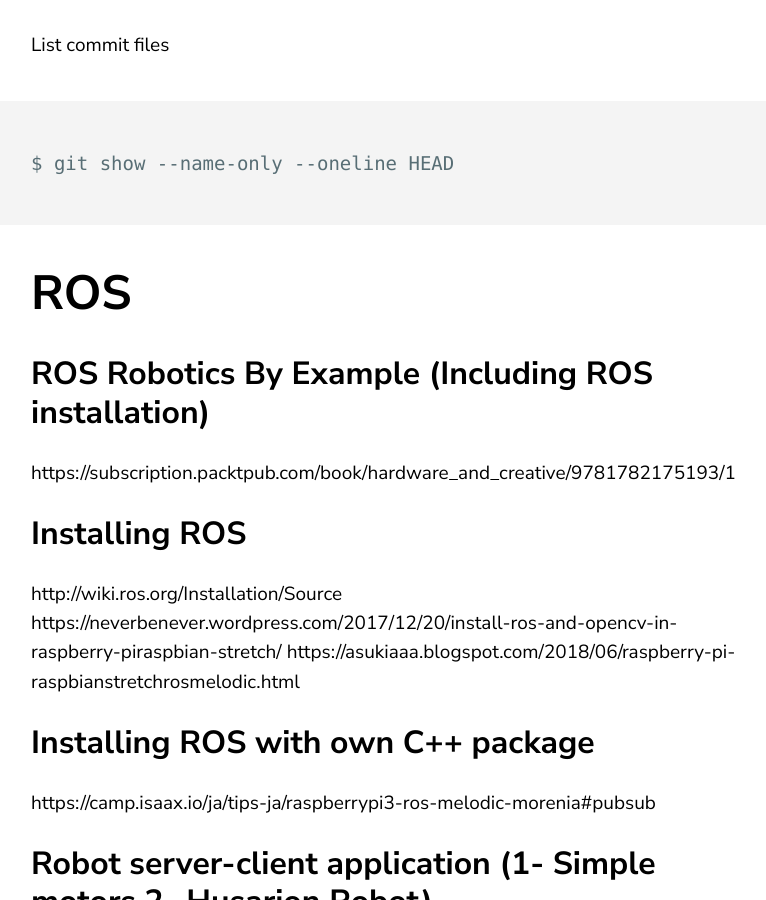
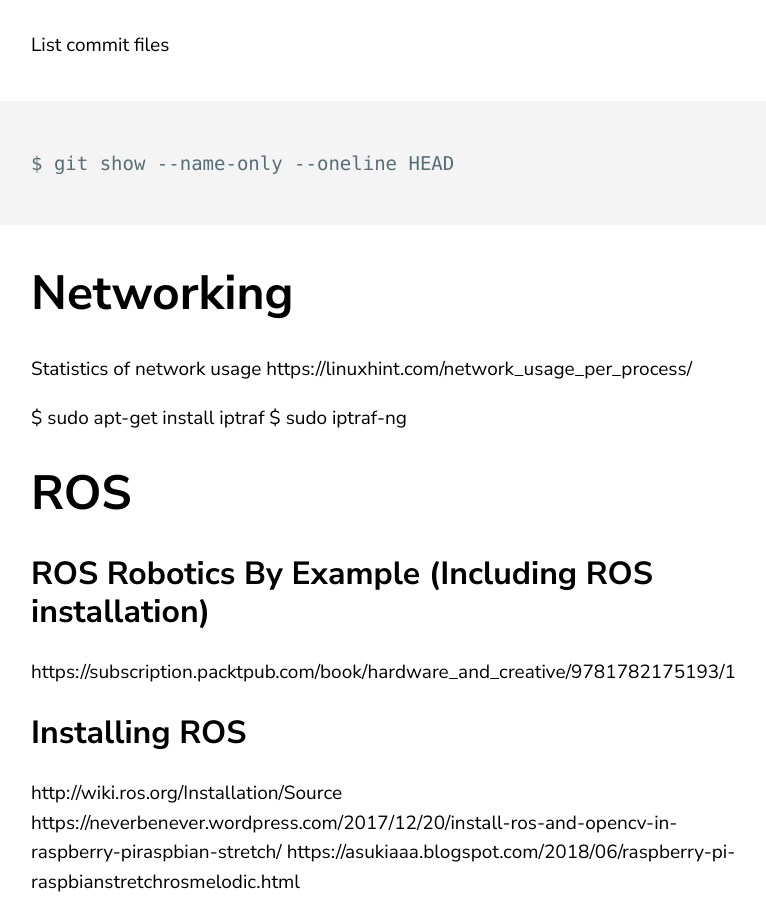
Before and after one commit to jluis9796/jluis9796.github.io, a Jekyll site: the page built from _posts/2020-05-31-manuals.markdown, in a window 1280 px wide and 900 px high, scrolled down 3719 px. Shown: the whole window, without its empty margins (69-835 px from the left). Built offline with Jekyll 4.4.1, drawn with Linux system fonts in a browser that asks for light colours.

Commit message:
Update 2020-05-31-manuals.markdown

````diff
--- a/_posts/2020-05-31-manuals.markdown
+++ b/_posts/2020-05-31-manuals.markdown
@@ -82,6 +82,15 @@ List commit files
 ```
 $ git show --name-only --oneline HEAD
 ```
+
+# Networking
+
+Statistics of network usage
+https://linuxhint.com/network_usage_per_process/
+
+$ sudo apt-get install iptraf
+$ sudo iptraf-ng
+
 
 # ROS
 
````
